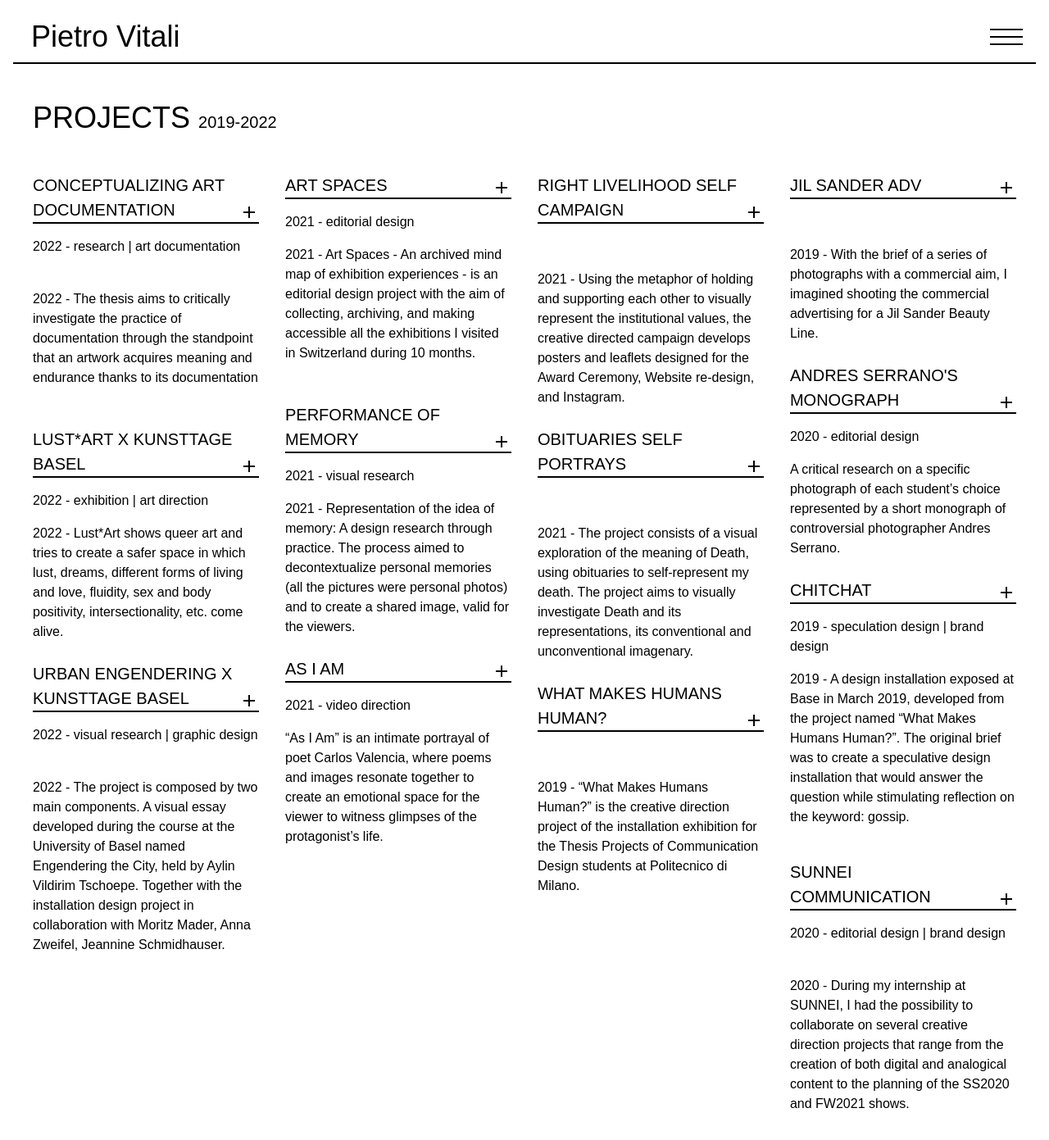
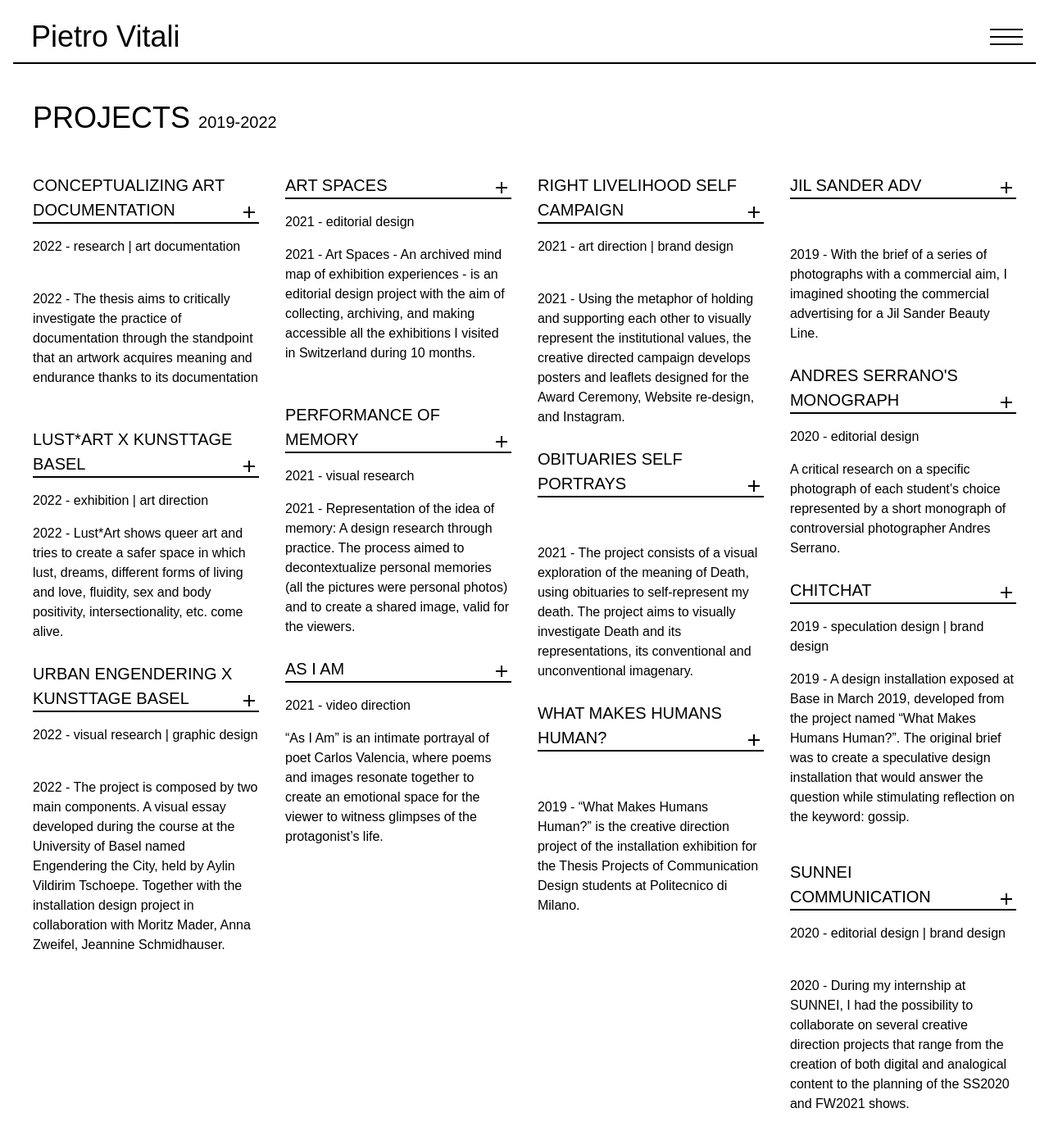
Before and after one commit to forgothiss88/pvportfolio, a Jekyll site: the page built from works.html, in a window 1280 px wide and 1391 px high. Shown: the whole window at 82% size. Built offline with Jekyll 4.4.1, drawn with Linux system fonts in a browser that asks for light colours; a script that is not in the unit is left out.

Commit message:
add tagline right livelihood

```diff
--- a/_works/2022_07_right_livelihood_campaign.html
+++ b/_works/2022_07_right_livelihood_campaign.html
@@ -11,6 +11,7 @@ meta_title: "2021 - Right Livelihood Self Campaign - Pietro Vitali"
 meta_description: "2022 - Using the metaphor of holding and supporting each other to visually represent the institutional
 values, the creative directed campaign develops posters and leaflets designed for the Award Ceremony, Website re-design,
 and Instagram."
+tagline: 2021 - art direction | brand design
 short_desc: "2021 - Using the metaphor of holding and supporting each other to visually represent the institutional values, the
 creative directed campaign develops posters and leaflets designed for the Award Ceremony, Website re-design, and
 Instagram."
```
